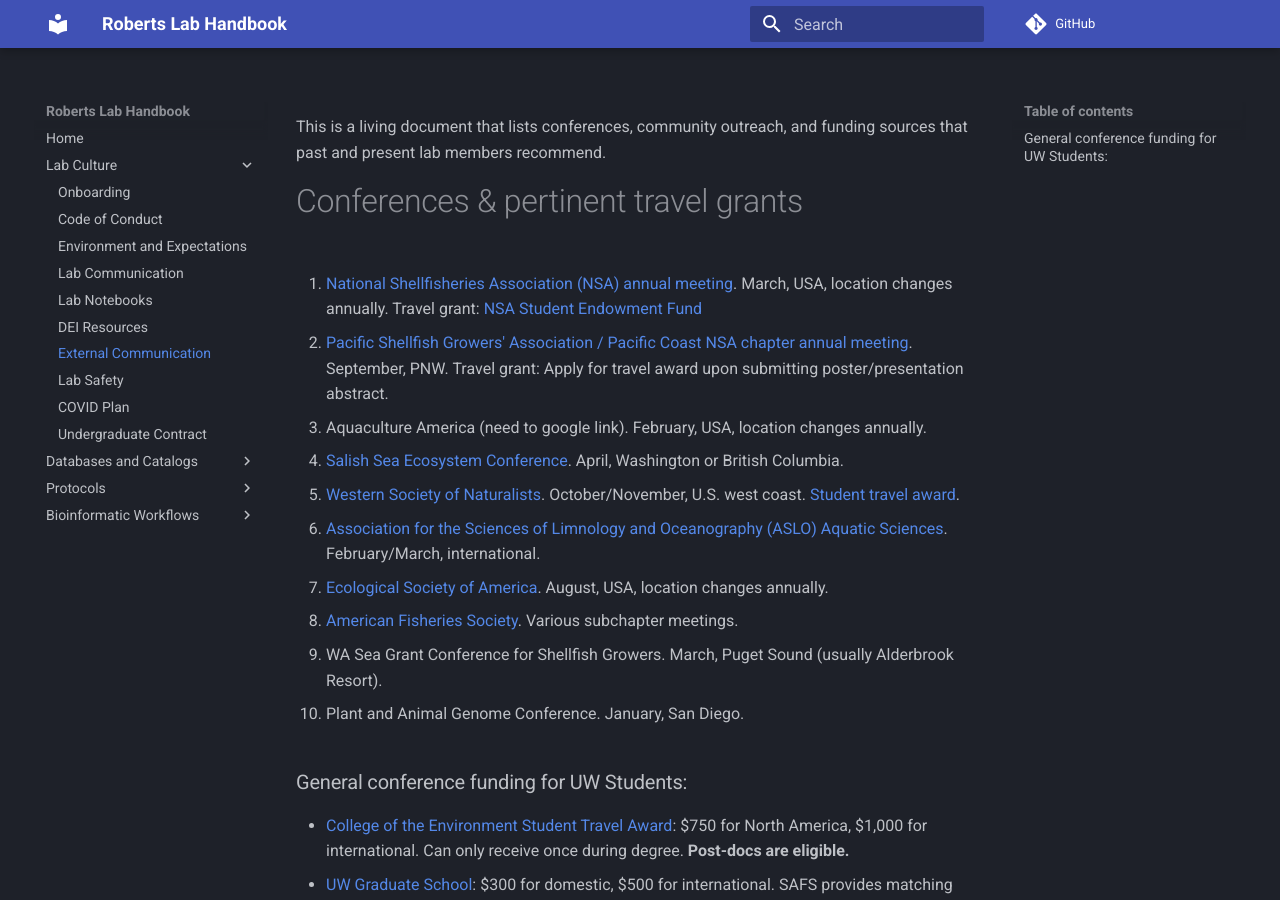
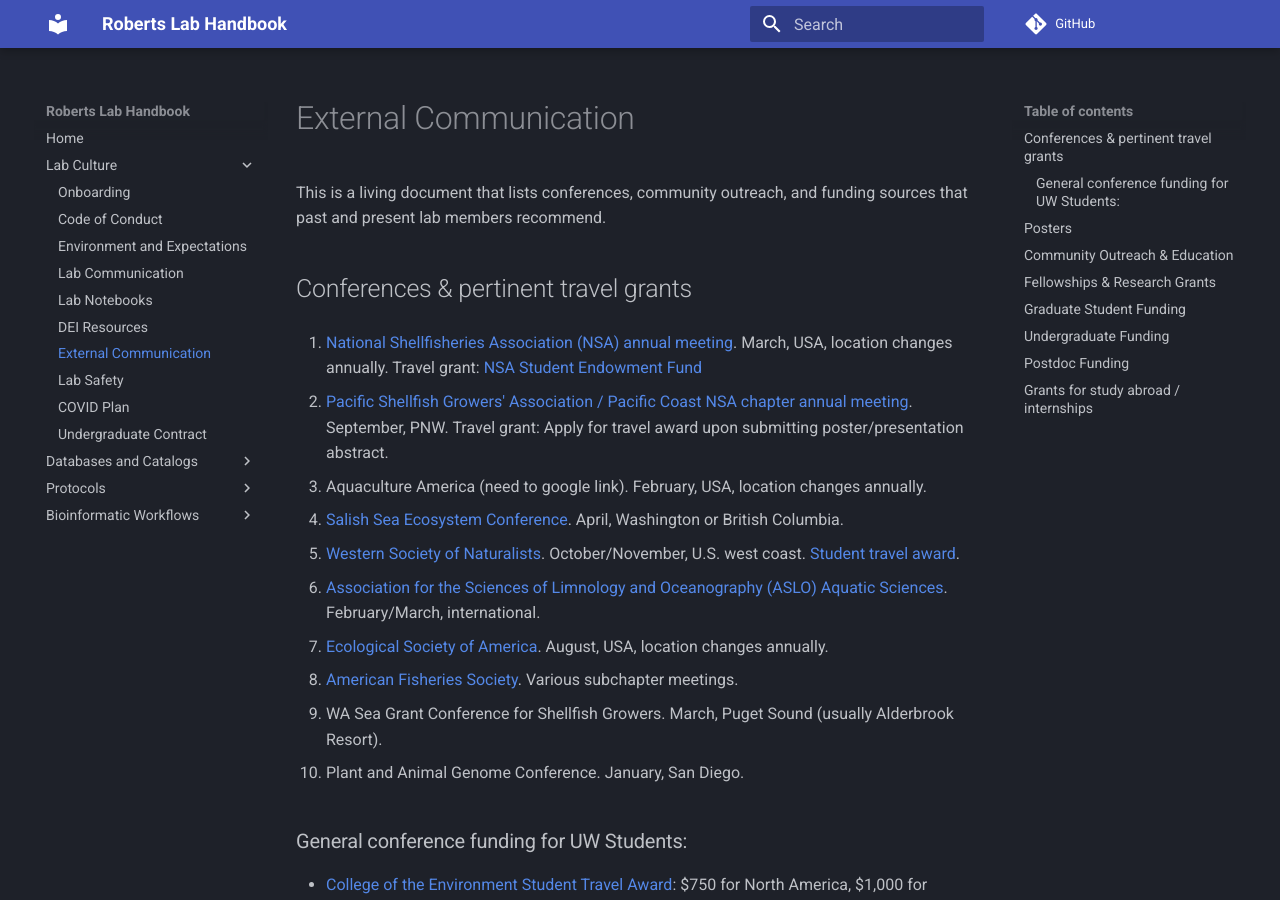
Before and after one commit to RobertsLab/resources, an MkDocs documentation site: the page built from docs/External-Communication-and-Funding.md, in a window 1280 px wide and 900 px high. Built offline with MkDocs 1.6.1 and Material for MkDocs 9.7.7, drawn with Linux system fonts in a browser that asks for light colours; comment, search, counter and statistics services are not loaded.

Commit message:
Update External-Communication-and-Funding.md

```diff
--- a/docs/External-Communication-and-Funding.md
+++ b/docs/External-Communication-and-Funding.md
@@ -1,6 +1,6 @@
 This is a living document that lists conferences, community outreach, and funding sources that past and present lab members recommend.
 
-# Conferences & pertinent travel grants
+## Conferences & pertinent travel grants
 
 1. [National Shellfisheries Association (NSA) annual meeting](https://www.shellfish.org/annual-meeting). March, USA, location changes annually.  Travel grant: [NSA Student Endowment Fund](https://www.shellfish.org/sef-student-presentation-and-travel-awards)
 
@@ -27,16 +27,16 @@
 - [UW Graduate School](https://grad.uw.edu/graduate-student-funding/funding-information-for-departments/awards-and-funding-resources/graduate-student-conference-travel-awards/): $300 for domestic, $500 for international.  SAFS provides matching funds.
 - [Fisheries Interdisciplinary Network of Students](https://safsfins.wordpress.com/travel-awards/): Funding for SAFS-affiliated graduate students for travel and/or poster printing and publication costs. Awards preferentially given to individuals who have not received it previously and those that are involved in the department.
 
-# Posters
+## Posters
 - [How to print a poster](https://github.com/RobertsLab/resources/blob/master/protocols/poster-printing.md)
 - Traditional poster example
 - [Poster 2.0 example](https://osf.io/ef53g/)
 
-# Community Outreach & Education
+## Community Outreach & Education
 - [Students Explore Aquatic Sciences](https://sites.uw.edu/seasafs/): SEAS is an outreach program at UW. The program provides project-based learning activities, free of charge, for K-12 students in the Seattle area.
 - Ocean Inquiry Project
 
-# Fellowships & Research Grants
+## Fellowships & Research Grants
 The following are sources of funding, and people in the Roberts Lab who previously received them (with year)
 
 ## Graduate Student Funding
```
